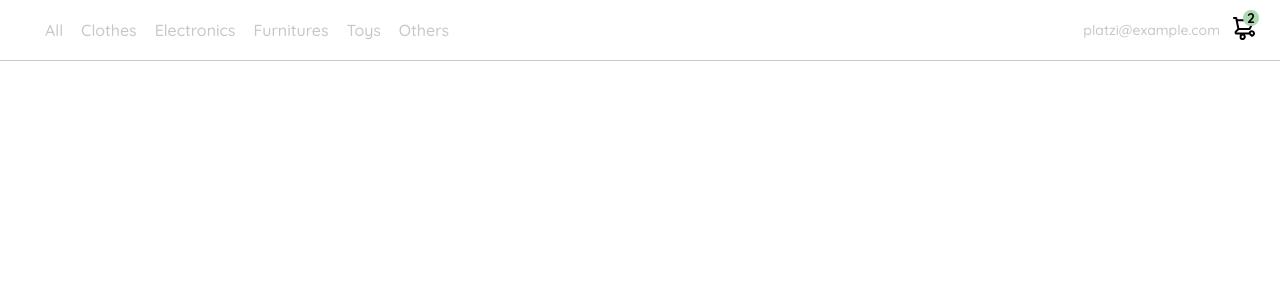
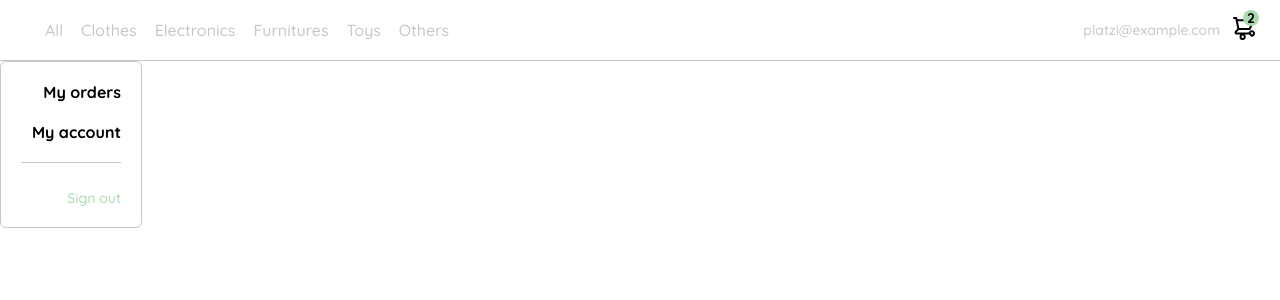
Before and after one commit to Hvasquezdev/React-Shop, a React app: page / in a window 1280 px wide. Shown: the top 300 px of the page. Built offline with nearby package versions, Linux system fonts and the light colour scheme.

Commit message:
:sparkles: add desktop menu component

```diff
--- /dev/null
+++ b/src/assets/styles/organisms/DesktopMenu.scss
@@ -0,0 +1,27 @@
+@import "./../variables";
+
+.desktop-menu {
+  width: 100px;
+  height: auto;
+  border: 1px solid $very-light-pink;
+  border-radius: 6px;
+  padding: 20px 20px 14px 20px;
+
+  &__links {
+    list-style: none;
+    padding: 0;
+    margin: 0;
+    display: grid;
+    gap: 20px;
+
+    .separator {
+      border-top: 1px solid $very-light-pink;
+    }
+
+    .button {
+      width: 100%;
+      padding-right: 0 !important;
+      text-align: right;
+    }
+  }
+}
--- /dev/null
+++ b/src/components/organisms/DesktopMenu.jsx
@@ -0,0 +1,22 @@
+import React from "react";
+import "./../../assets/styles/organisms/DesktopMenu.scss";
+
+import MenuLink from "../molecules/MenuLink";
+import Button from "../atoms/Button";
+
+function DesktopMenu() {
+  return (
+    <div className="desktop-menu">
+      <ul className="desktop-menu__links">
+        <MenuLink>My orders</MenuLink>
+        <MenuLink>My account</MenuLink>
+        <li className="separator"></li>
+        <li>
+          <Button color="link">Sign out</Button>
+        </li>
+      </ul>
+    </div>
+  );
+}
+
+export default DesktopMenu;
--- a/src/pages/Home.jsx
+++ b/src/pages/Home.jsx
@@ -1,8 +1,14 @@
 import React from "react";
 import Header from "../components/Header";
+import DesktopMenu from "../components/organisms/DesktopMenu";
 
 function Home() {
-  return <Header />;
+  return (
+    <>
+      <Header />
+      <DesktopMenu />
+    </>
+  );
 }
 
 export default Home;
```
